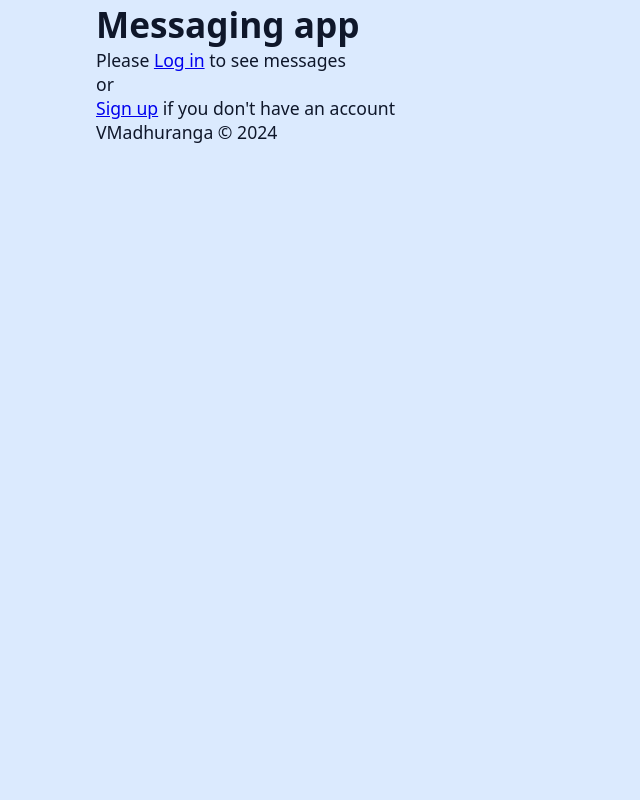
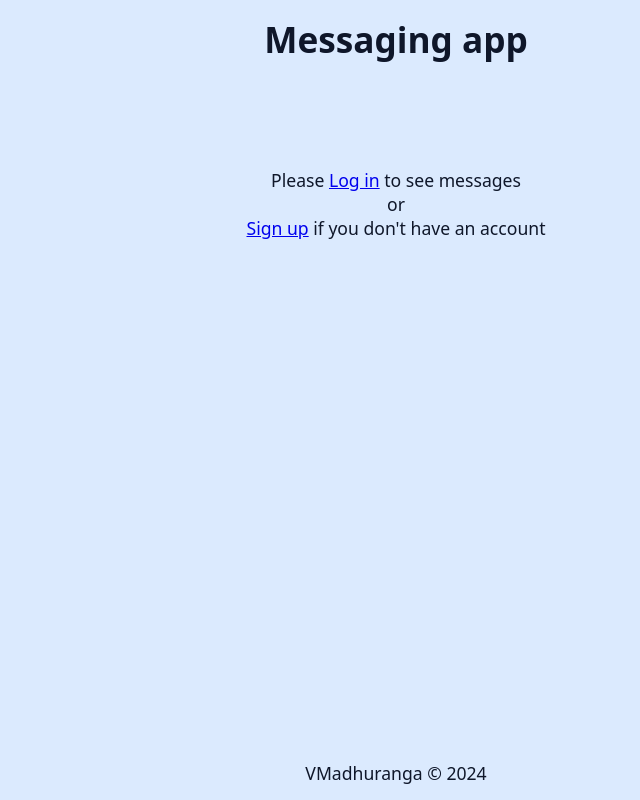
Before and after one commit to VMadhuranga/messaging-app-frontend, a React (Vite) app: page / in a window 1280 px wide. Shown: the whole page, without its empty margins (244-884 px from the left). Built offline with nearby package versions, Linux system fonts and the light colour scheme; no server answers.

Commit message:
Add App component styles

```diff
--- a/src/components/app/App.jsx
+++ b/src/components/app/App.jsx
@@ -1,4 +1,14 @@
-import { Link, Outlet, useLocation, useParams } from "react-router-dom";
+import {
+  Link,
+  NavLink,
+  Outlet,
+  useLocation,
+  useParams,
+} from "react-router-dom";
+import friendsSvg from "../../assets/icons/friends.svg";
+import browsePeopleSvg from "../../assets/icons/browse-people.svg";
+import profileSettingsSvg from "../../assets/icons/profile-settings.svg";
+import styles from "./App.module.css";
 
 const App = () => {
   const { pathname } = useLocation();
@@ -6,28 +16,56 @@ const App = () => {
 
   return (
     <>
-      <header>
+      <header className={styles.header}>
         <h1>Messaging app</h1>
         {!["/", "/login", "/signup"].includes(pathname) && (
           <nav>
             <ul>
-              {![`/${param.user_id}/friends`].includes(pathname) && (
-                <li>
-                  <Link to={`/${param.user_id}/friends`}>Friends</Link>
-                </li>
-              )}
-              {![`/${param.user_id}/profile`].includes(pathname) && (
-                <li>
-                  <Link to={`/${param.user_id}/profile`}>Profile settings</Link>
-                </li>
-              )}
+              <li>
+                <NavLink
+                  to={`/${param.user_id}/friends`}
+                  className={({ isActive }) =>
+                    isActive ? `${styles.active}` : ""
+                  }
+                >
+                  <img src={friendsSvg} alt="Friends" title="Friends" />
+                </NavLink>
+              </li>
+              <li>
+                <NavLink
+                  to={`/${param.user_id}/people`}
+                  className={({ isActive }) =>
+                    isActive ? `${styles.active}` : ""
+                  }
+                >
+                  <img
+                    src={browsePeopleSvg}
+                    alt="Browse people"
+                    title="Browse people"
+                  />
+                </NavLink>
+              </li>
+              <li>
+                <NavLink
+                  to={`/${param.user_id}/profile`}
+                  className={({ isActive }) =>
+                    isActive ? `${styles.active}` : ""
+                  }
+                >
+                  <img
+                    src={profileSettingsSvg}
+                    alt="Profile settings"
+                    title="Profile settings"
+                  />
+                </NavLink>
+              </li>
             </ul>
           </nav>
         )}
       </header>
-      <main>
+      <main className={styles.main}>
         {pathname === "/" ? (
-          <>
+          <div className={styles.mainDefault}>
             <p>
               Please <Link to={"/login"}>Log in</Link> to see messages
             </p>
@@ -36,12 +74,12 @@ const App = () => {
               <Link to={"/signup"}>Sign up</Link> if you don&apos;t have an
               account
             </p>
-          </>
+          </div>
         ) : (
           <Outlet />
         )}
       </main>
-      <footer>
+      <footer className={styles.footer}>
         <p>VMadhuranga &copy; 2024</p>
       </footer>
     </>
--- /dev/null
+++ b/src/components/app/App.module.css
@@ -0,0 +1,50 @@
+.header {
+  padding: var(--default-padding);
+  display: flex;
+  align-items: end;
+  justify-content: center;
+  gap: var(--default-gap);
+  flex-wrap: wrap;
+}
+
+.header nav {
+  margin-left: auto;
+}
+
+.header ul {
+  display: flex;
+  flex-wrap: wrap;
+  align-items: center;
+  gap: 20px;
+}
+
+.header img {
+  width: 30px;
+  height: 30px;
+}
+
+.header a:hover,
+.active {
+  border-bottom: 2px solid black;
+}
+
+.main {
+  flex: 1;
+  padding: var(--default-padding);
+}
+
+.mainDefault {
+  margin-top: 75px;
+  text-align: center;
+}
+
+.footer {
+  padding: var(--default-padding);
+  text-align: center;
+}
+
+@media (max-width: 425px) {
+  .header nav {
+    margin-left: 0;
+  }
+}
```
